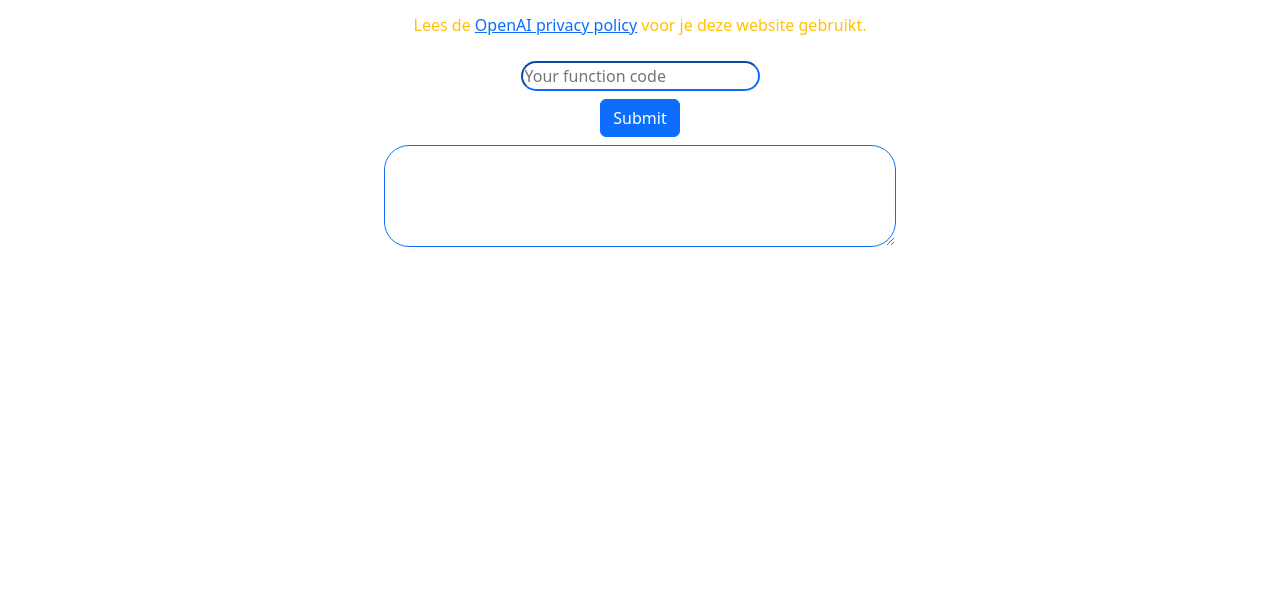
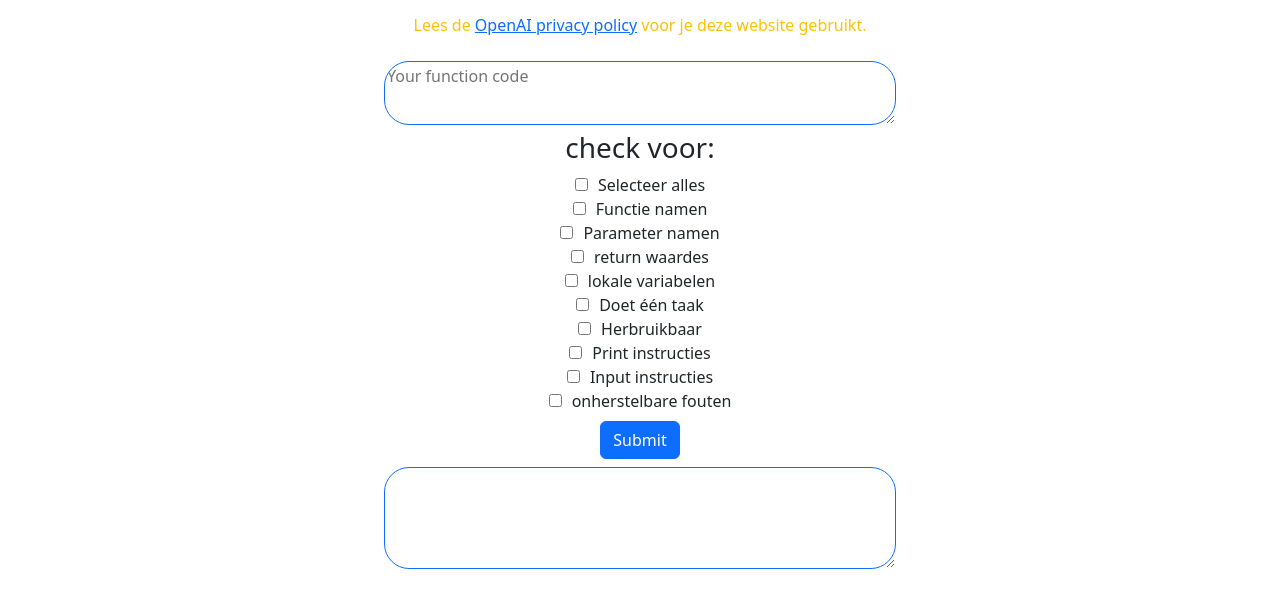
Before and after one commit to MiataBoy/FunctieChecker, a plain HTML site: page index.html in a window 1280 px wide. Shown: the part 183-790 px from the top of the page. Drawn offline with nearby package versions, Linux system fonts and the light colour scheme.

Commit message:
checkboxes

```diff
--- a/index.html
+++ b/index.html
@@ -27,7 +27,21 @@
             <p>Deze website helpt jou om je functie te checken met gebruik van de OpenAI ChatGPT volgens verschillende criteria.</p>
             <p class="text-warning mb-4">Lees de <a href="https://openai.com/policies/privacy-policy">OpenAI privacy policy</a> voor je deze website gebruikt.</p>
             <div>
-                <input type="text" id="textInput" placeholder="Your function code" class="border-primary" style="border-radius: 25px">
+                <textarea type="text" id="textInput" placeholder="Your function code" class="border-primary" style="border-radius: 25px"></textarea>
+
+                <h3>check voor:</h3>
+                <div class="checkbox-container">
+                    <label><input type="checkbox">Selecteer alles</label>
+                    <label><input type="checkbox" id="functionNames">Functie namen</label>
+                    <label><input type="checkbox" id="parameterNames">Parameter namen</label>
+                    <label><input type="checkbox" id="returnValues">return waardes</label>
+                    <label><input type="checkbox" id="localVars">lokale variabelen</label>
+                    <label><input type="checkbox" id="oneJob">Doet één taak</label>
+                    <label><input type="checkbox" id="reusable">Herbruikbaar</label>
+                    <label><input type="checkbox" id="printInstruction">Print instructies</label>
+                    <label><input type="checkbox" id="inputInstruction">Input instructies</label>
+                    <label><input type="checkbox" id="unrecoverableErrors">onherstelbare fouten</label>
+                </div>
             </div>
             <button onclick="handleButtonClick()" class="btn btn-primary m-2">Submit</button>
             <div>
```
